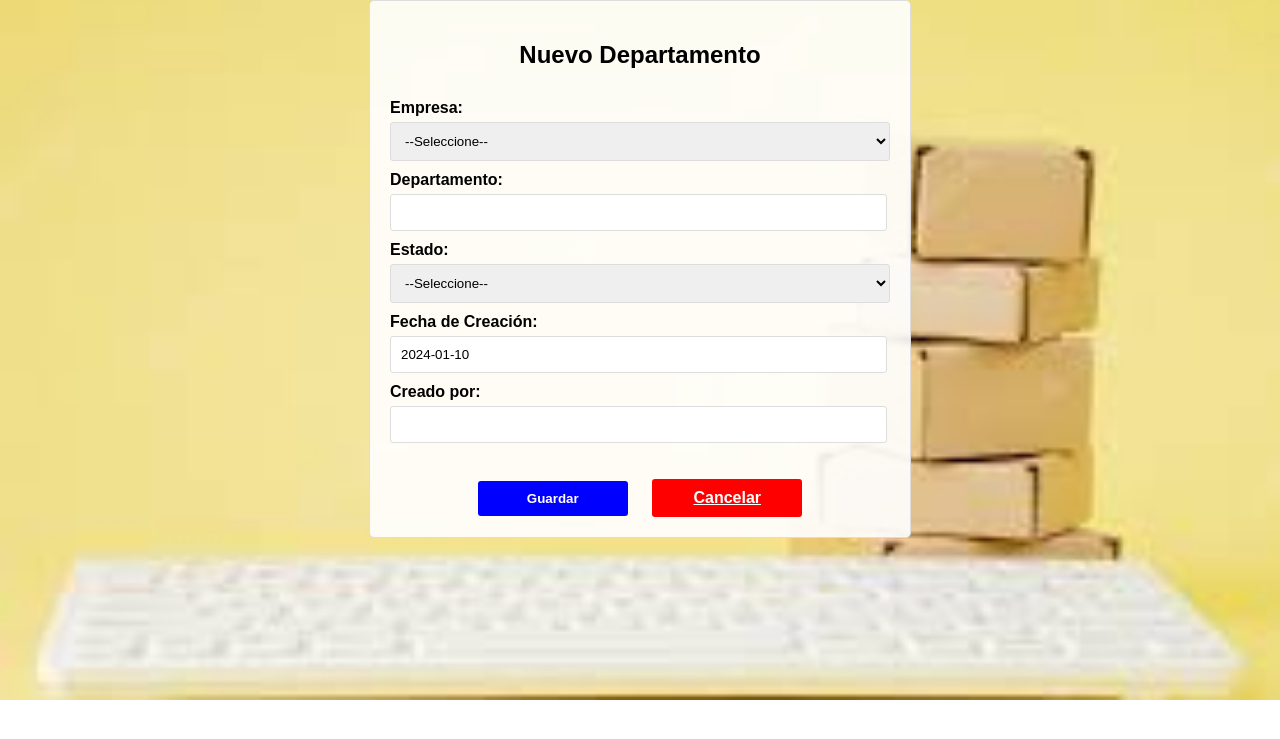
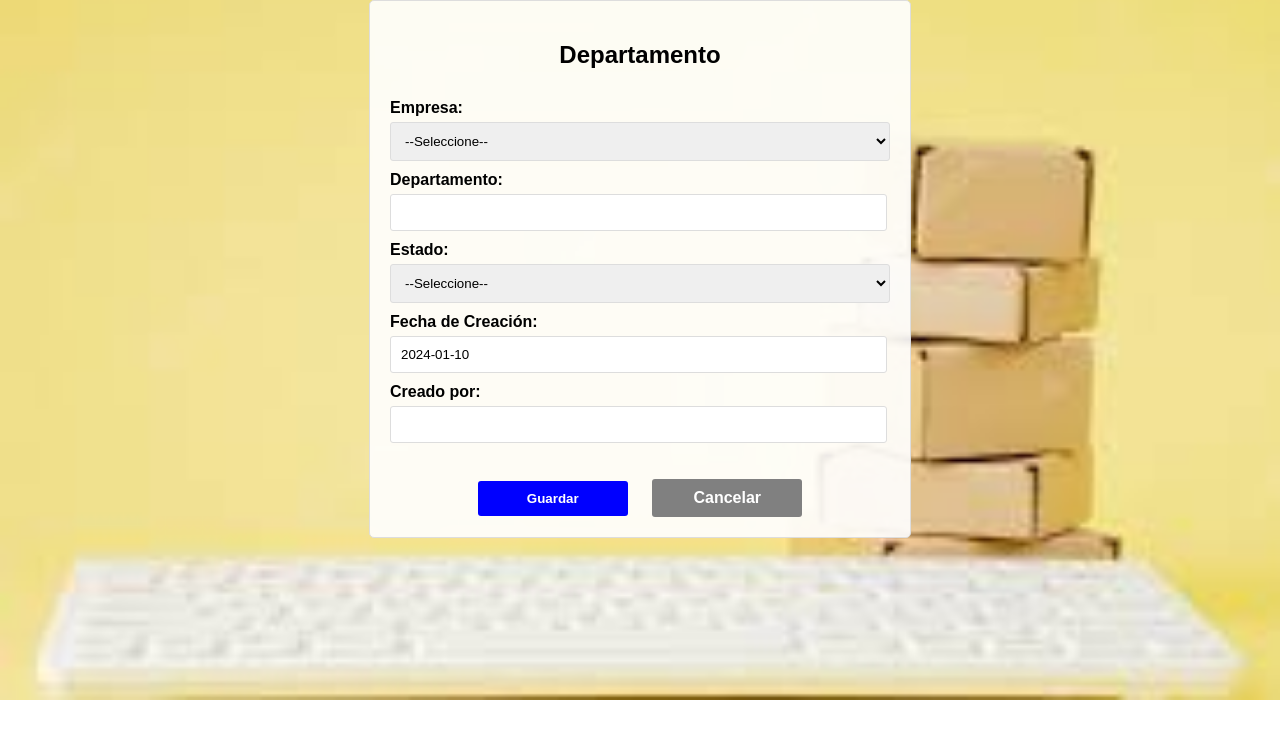
Before and after one commit to Keysiss2019/GESTION_COMPRAS, a PHP site: page /departamentos/crear_departamento.php in a window 1280 px wide. Shown: the top 739 px of the page. Run offline with PHP 8.4, Linux system fonts and the light colour scheme; data that the repository does not hold is empty.

Commit message:
Cambiar el color del  btn cancelar

```diff
--- a/departamentos/crear_departamento.php
+++ b/departamentos/crear_departamento.php
@@ -103,8 +103,9 @@ $empresas = $stmt_empresas->fetchAll(PDO::FETCH_ASSOC);
         }
 
        .custom-button.cancel-button {
-        background-color: #ff0000; /* Cambia el color de fondo para el botón "Cancelar" */
+          background-color: gray; /* Cambia el color de fondo para el botón "Cancelar" */
           color: #fff; /* Cambia el color del texto para el botón "Cancelar" */
+          text-decoration: none; /* Quitar el subrayado */
         }
 
         .custom-button {
@@ -112,17 +113,12 @@ $empresas = $stmt_empresas->fetchAll(PDO::FETCH_ASSOC);
          color: #fff; /* Cambia el color del texto para el botón "Guardar" */
         }
 
-    .custom-button:hover {
-        background-color: #555; /* Cambio de color de fondo al pasar el cursor sobre ambos botones */
-    }
-
-
     </style>
 </head>
 <body>
     <div class="container">
         <form method="POST" action="crear_departamento.php">
-        <h2 style="text-align: center;">Nuevo Departamento</h2>
+           <h2 style="text-align: center;">Departamento</h2>
            <label for="id_empresa">Empresa:</label>
             <select name="id_empresa" id="id_empresa" required>
                <option value="">--Seleccione--</option>
```
Lines whose indentation alone changed are shown as unchanged.
